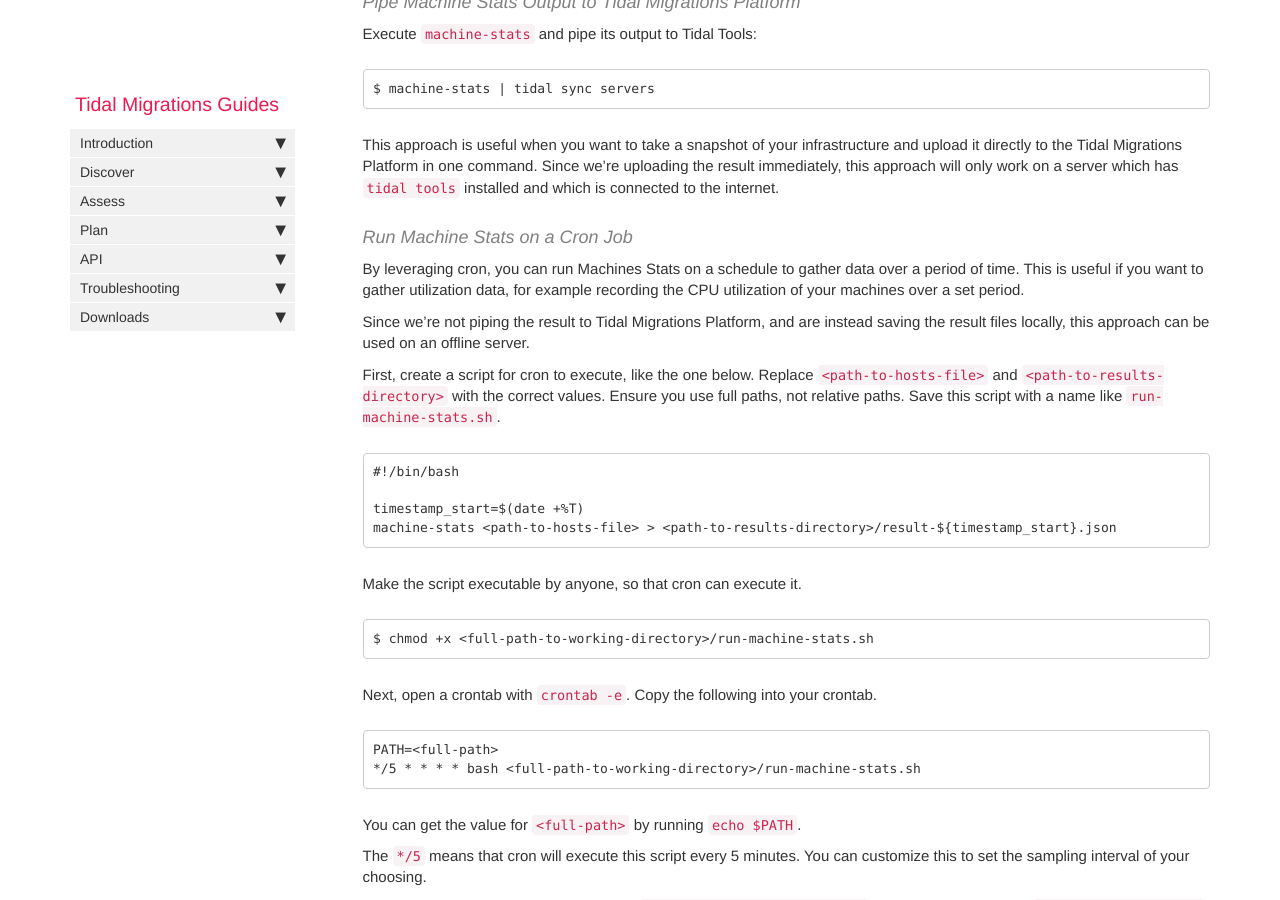
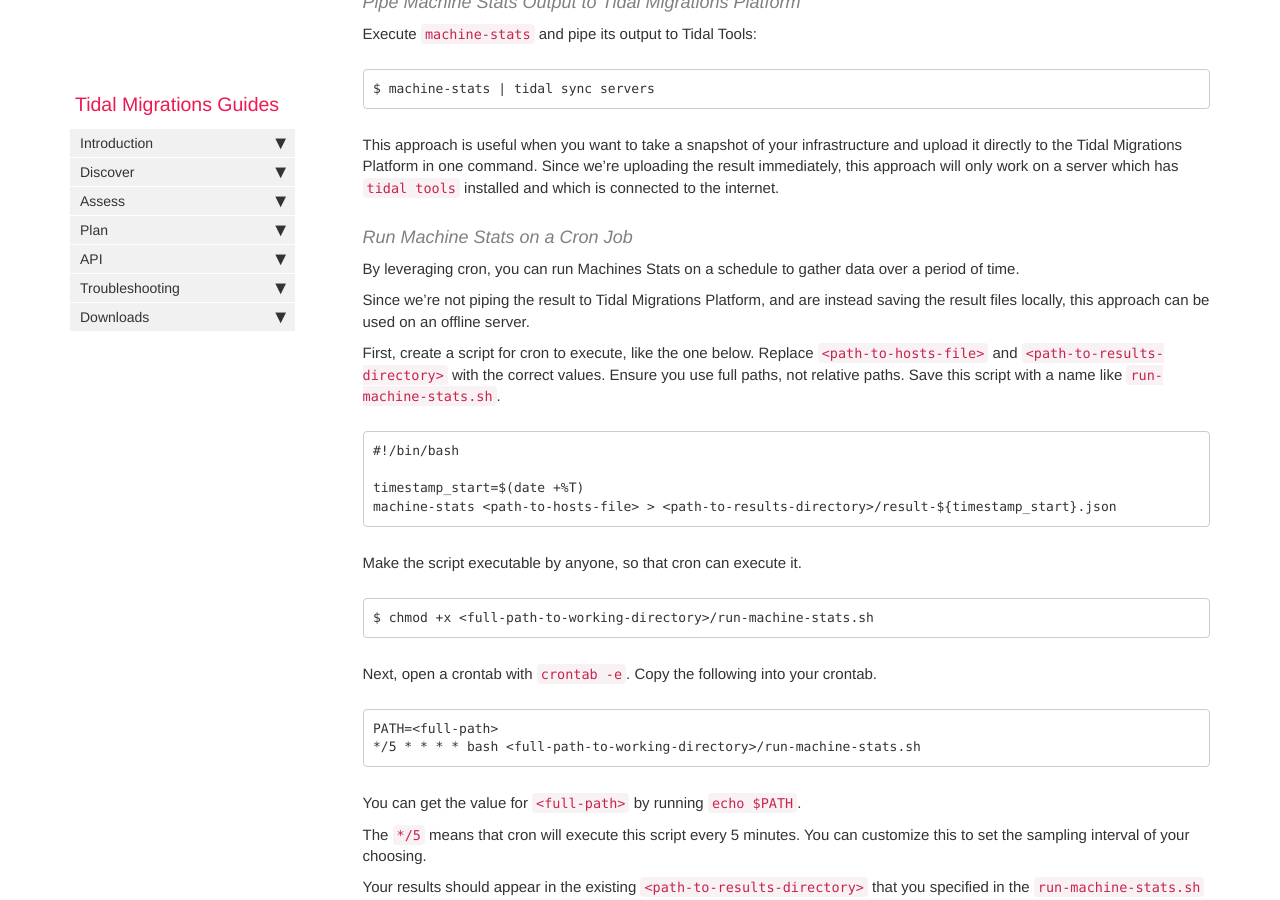
Before and after one commit to tidalmigrations/tidalmigrations.github.io, a Jekyll site: the page built from pages/tidal tools/machine_stats.md, in a window 1280 px wide and 900 px high, scrolled down 7564 px. Built offline with Jekyll 4.4.1, drawn with Linux system fonts in a browser that asks for light colours; nearby versions of some CDN libraries; comment, search, counter and statistics services are not loaded.

Commit message:
Removed out-of-context reference to cpu utiliztion gathering which may cause confusion

```diff
--- a/pages/tidal tools/machine_stats.md
+++ b/pages/tidal tools/machine_stats.md
@@ -284,7 +284,7 @@ This approach is useful when you want to take a snapshot of your infrastructure
 
 #### Run Machine Stats on a Cron Job
 
-By leveraging cron, you can run Machines Stats on a schedule to gather data over a period of time. This is useful if you want to gather utilization data, for example recording the CPU utilization of your machines over a set period.
+By leveraging cron, you can run Machines Stats on a schedule to gather data over a period of time.
 
 Since we're not piping the result to Tidal Migrations Platform, and are instead saving the result files locally, this approach can be used on an offline server.
 
```
